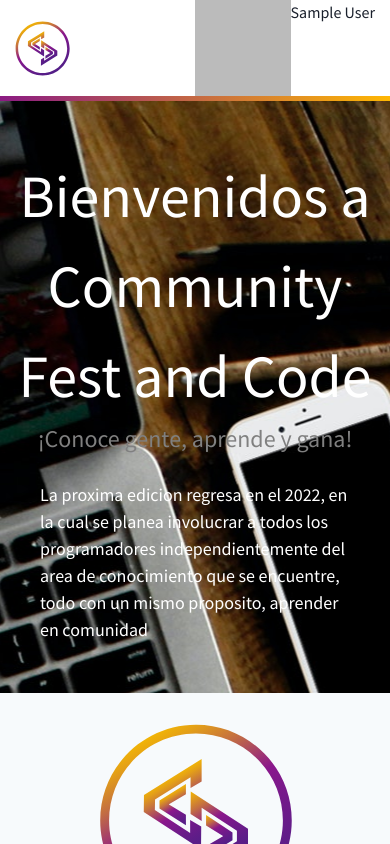
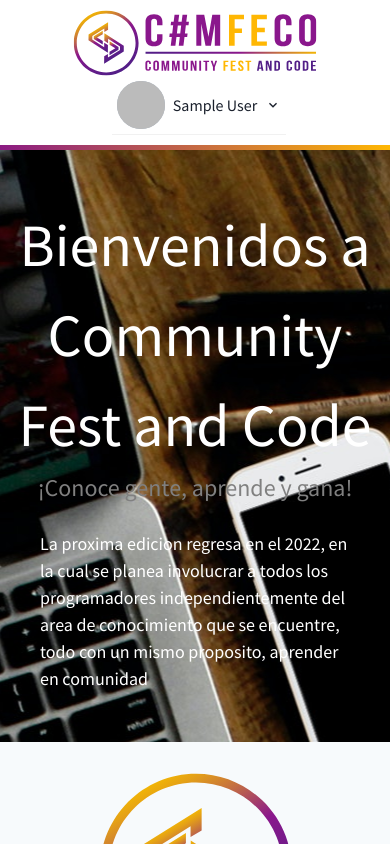
Before and after one commit to Comunidad-de-Programadores/team-react-17-comfeco, a Next.js app: page / in a window 390 px wide. Shown: the top 844 px of the page. Built offline with nearby package versions, Linux system fonts and the light colour scheme; no server answers; sample sign-in values are in the browser's storage.

Commit message:
Fixes on responsivennes

```diff
--- a/components/User/UserHeader.tsx
+++ /dev/null
@@ -1,19 +0,0 @@
-import { FC, useContext } from "react"
-import authContext from "context/authContext"
-import { Flex, Text } from "@chakra-ui/react"
-
-const UserHeader: FC = () => {
-  // eslint-disable-next-line @typescript-eslint/no-explicit-any
-  const user: Record<string, any> = useContext(authContext)[0]
-
-  if (!user) return null
-
-  return (
-    <Flex>
-      <img src={user.photoURL} alt="User photo" />
-      <Text>{user.displayName}</Text>
-    </Flex>
-  )
-}
-
-export default UserHeader
--- a/components/User/UserHeader/UserHeader.tsx
+++ b/components/User/UserHeader/UserHeader.tsx
@@ -1,17 +1,16 @@
 import { ChevronDownIcon } from "@chakra-ui/icons"
 import { Avatar, HStack, Menu, MenuButton, MenuDivider, MenuGroup, MenuItem, MenuList, Text } from "@chakra-ui/react"
 import firebase from "@/lib/firebaseConfig"
-import { FC } from "react"
+import { FC, useContext } from "react"
 import { FaBars, FaDoorOpen, FaUser } from "react-icons/fa"
 import Link from "next/link"
 import useWindowDimensions from "hooks/useWindowDimensions"
+import authContext from "context/authContext"
 
-type User = {
-  userName?: string
-  photo?: string
-}
+const UserHeader: FC = () => {
+  const user: Record<string, any> = useContext(authContext)[0]
+  if (!user) return null
 
-const UserHeader: FC<User> = ({ userName, photo }) => {
   const logOut = () => {
     firebase
       .auth()
@@ -32,8 +31,8 @@ const UserHeader: FC<User> = ({ userName, photo }) => {
       ) : (
         <MenuButton bg="transparent" p="5px" borderBottom="1px #f1f1f1 solid">
           <HStack>
-            <Avatar src={photo} />
-            <Text>{userName ? userName : "UserName"}</Text>
+            <Avatar src={user.photoURL} />
+            <Text>{user.displayName ? user.displayName : "UserName"}</Text>
             <ChevronDownIcon />
           </HStack>
         </MenuButton>
--- a/components/countdown/Countdown.tsx
+++ b/components/countdown/Countdown.tsx
@@ -35,7 +35,7 @@ const Countdown: FC = () => {
       color="white"
       bgGradient="linear(to-r, #8B1B83, #FFB703)"
       w={["100%", "100px", "100%", "60%"]}
-      mx={["0px", null, "auto"]}
+      mx={["0px", "0px", "auto"]}
       justifyContent="center"
     >
       <Text mt="25px" fontSize="x-large" fontWeight="medium" textAlign="center">
--- a/components/layout/layout.tsx
+++ b/components/layout/layout.tsx
@@ -7,7 +7,7 @@ import Link from "next/link"
 import { FaFacebook, FaYoutube, FaDiscord, FaArrowLeft, FaRegBell } from "react-icons/fa"
 import { useRouter } from "next/router"
 import ComfecoLogoSVG from "../navBar/ComfecoSVG"
-import UserHeader from "../User/UserHeader"
+import UserHeader from "../User/UserHeader/index"
 import SimpleLogoSVG from "../navBar/ComfecoSVG/Simple"
 import useWindowDimensions from "hooks/useWindowDimensions"
 
@@ -20,7 +20,12 @@ const Layout: FC = ({ children }) => {
   return (
     <>
       <Flex w="100%" minH="90px" bg="#FFFFFF" top="0">
-        <HStack m={["auto 15px auto 15px", "auto 30px auto 30px", null, "auto 65px auto 65px"]} w="100%">
+        <HStack
+          m={["auto 15px auto 15px", "auto 30px auto 30px", null, "auto 65px auto 65px"]}
+          w="100%"
+          flexDirection={["column", "row"]}
+          py={["10px", null, "0px"]}
+        >
           {router.pathname === "/terms-of-use" ? null : widthScreen > 767 ? (
             <>
               {isLogged ? (
@@ -68,7 +73,7 @@ const Layout: FC = ({ children }) => {
             <>
               {isLogged ? (
                 <>
-                  <SimpleLogoSVG />
+                  <ComfecoLogoSVG />
                   <Spacer />
                   <UserHeader />
                 </>
--- a/components/navBar/ComfecoSVG/ComfecoLogoSVG.tsx
+++ b/components/navBar/ComfecoSVG/ComfecoLogoSVG.tsx
@@ -2,8 +2,12 @@ import { FC } from "react"
 
 const ComfecoLogoSVG: FC = () => {
   return (
-    <div style={{ maxWidth: 244, width: "100%", maxHeight: 66, height: "100%" }}>
-      <svg width="80%" height="80%" viewBox="0 0 244 66" fill="none" xmlns="http://www.w3.org/2000/svg">
+    <svg
+      style={{ maxWidth: 244, maxHeight: 66, width: "80%", height: "80%" }}
+      viewBox="0 0 244 66"
+      fill="none"
+      xmlns="http://www.w3.org/2000/svg"
+    >
       <g clipPath="url(#clip0)">
         <path
           d="M89.464 24.2653V28.4281C89.464 33.4098 86.5978 36.276 81.0019 36.276C75.406 36.276 72.5398 33.4098 72.5398 28.4281V12.1864C72.5398 7.20469 75.406 4.3385 81.0019 4.3385C86.5978 4.3385 89.464 7.20469 89.464 12.1864V15.1891H84.0728V11.8452C84.0728 9.59318 82.9127 8.77427 81.1384 8.77427C79.3641 8.77427 78.2039 9.59318 78.2039 11.8452V28.6329C78.2039 30.8849 79.3641 31.6355 81.1384 31.6355C82.9127 31.6355 84.0728 30.8166 84.0728 28.6329V24.1971H89.464V24.2653Z"
@@ -234,7 +238,6 @@ const ComfecoLogoSVG: FC = () => {
         </clipPath>
       </defs>
     </svg>
-    </div>
   )
 }
 
```
Lines whose indentation alone changed are shown as unchanged.
